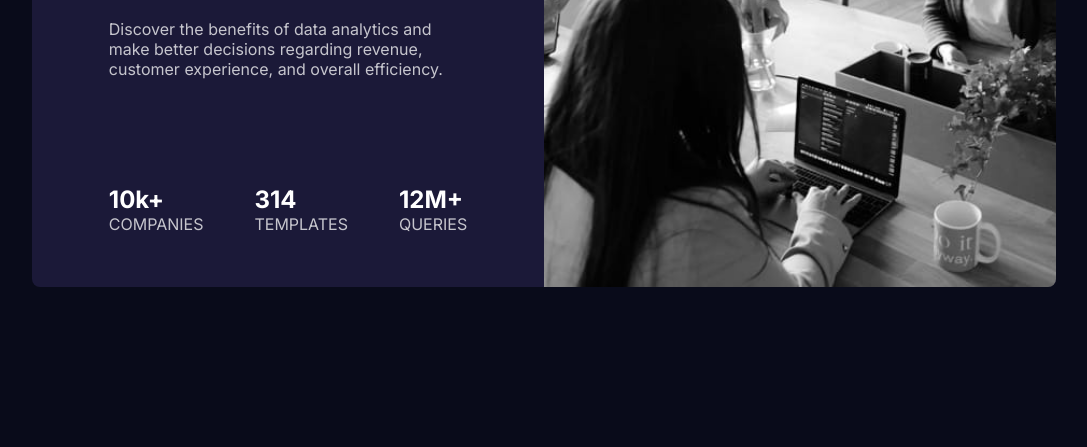
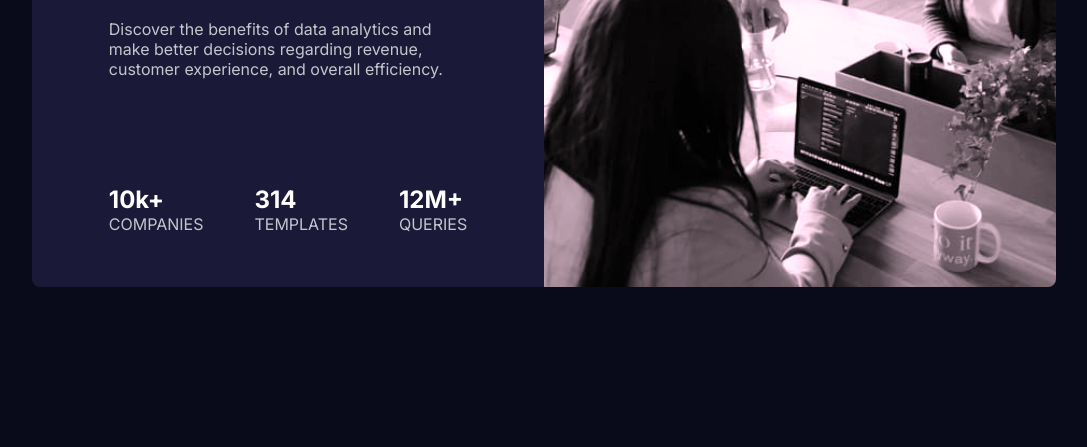
Before and after one commit to ArjunPimpale/stats-previewcardchall, a plain HTML site: page index.html in a window 1280 px wide. Shown: the part 353-800 px from the top of the page, without its empty margins (96-1183 px from the left). Drawn offline with Linux system fonts and the light colour scheme.

Commit message:
added filter to the image

```diff
--- a/statscardstyle.css
+++ b/statscardstyle.css
@@ -58,10 +58,25 @@ body{
 
 .second-half{
   width:50%;
-  background-image: url(images/image-header-desktop.jpg);
-  background-repeat: no-repeat;
-  background-size: cover;
+  min-height: auto;
+  display:flex;
+  position:relative;
 
+
+}
+
+.second-half::before{
+    content: "";
+    position:absolute;
+    top:0;
+    bottom:0;
+    right:0;
+    left:0;
+
+    background-image: url('images/image-header-desktop.jpg');
+    background-repeat: no-repeat;
+    background-size: cover;
+    filter: sepia(50%) hue-rotate(277deg);
 }
 /* .second-half img{
     width:100%;
@@ -93,6 +108,9 @@ body{
     margin:0;
     top:0.001rem;
 }
+
+
+
 @media only screen and (max-width:380px) {
     body{
         height:100vh;
```
